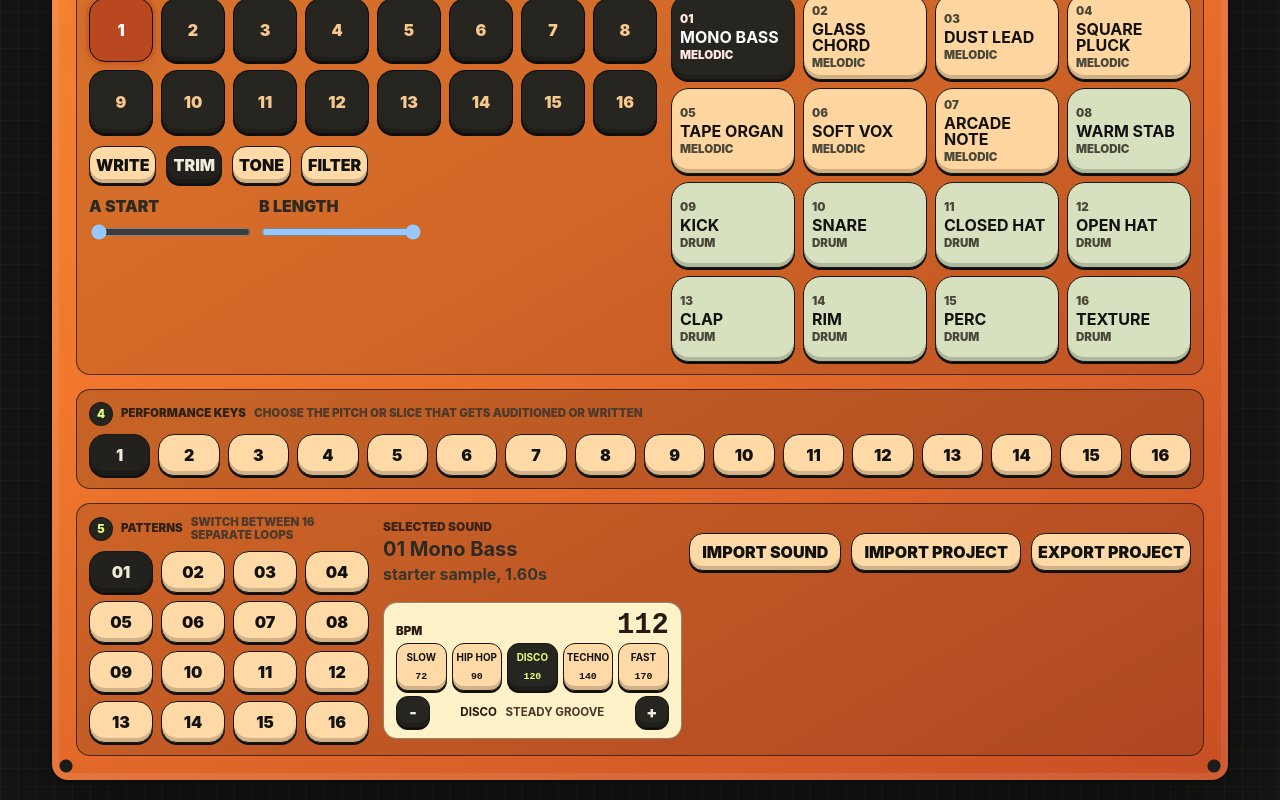
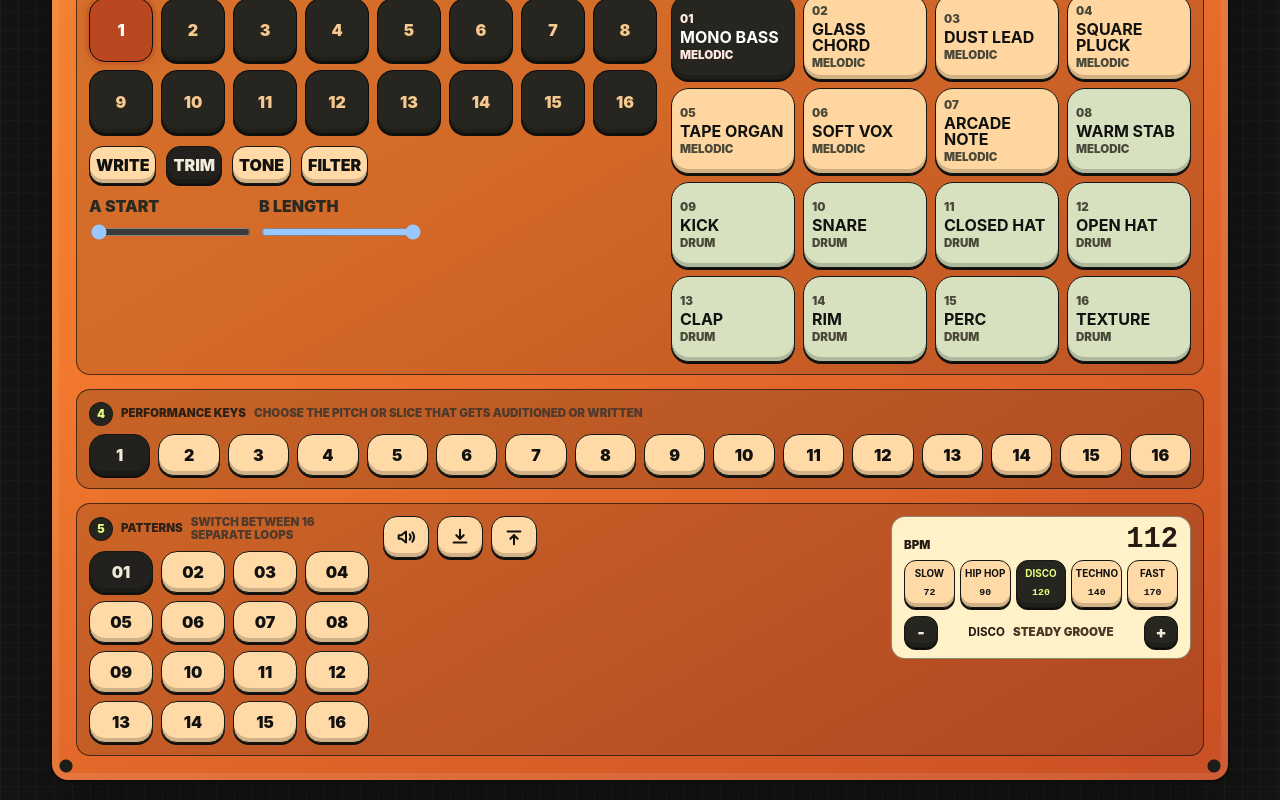
Before and after one commit to DheerajRay/NoteMaker, a React (Vite) app: page / in a window 1280 px wide. Shown: the part 474-1274 px from the top of the page. Built offline with nearby package versions, Linux system fonts and the light colour scheme.

Commit message:
style: streamline lower project controls

```diff
--- a/src/components/Po33Device.tsx
+++ b/src/components/Po33Device.tsx
@@ -281,24 +281,23 @@ export function Po33Device({
             ))}
           </div>
 
-          <div className="slot-editor" aria-label="Selected slot details">
-            <div>
-              <p className="device-eyebrow">selected sound</p>
-              <h2>{format2(activeSlot.id)} {activeSlot.name}</h2>
-              <p>{activeSlot.sample ? `${activeSlot.sample.sourceType} sample, ${activeSlot.sample.durationSeconds.toFixed(2)}s` : "empty slot"}</p>
+          <div className="slot-editor" aria-label="Project controls">
+            <div className="file-actions" aria-label="File actions">
+              <label className="file-control icon-control" title="Import sound">
+                <Icon glyph="sound" />
+                <span className="sr-only">import sound</span>
+                <input type="file" accept="audio/*" onChange={(event) => onImportSample(event.target.files?.[0])} />
+              </label>
+              <label className="file-control icon-control" title="Import project">
+                <Icon glyph="import" />
+                <span className="sr-only">import project</span>
+                <input type="file" accept="application/json,.json,.notemaker" onChange={(event) => void handleProjectImport(event.target.files?.[0])} />
+              </label>
+              <button type="button" className="icon-control" aria-label="Export project" title="Export project" onClick={onExportProject}>
+                <Icon glyph="export" />
+              </button>
               {importError ? <p className="error-text">{importError}</p> : null}
             </div>
-            <label className="file-control">
-              import sound
-              <input type="file" accept="audio/*" onChange={(event) => onImportSample(event.target.files?.[0])} />
-            </label>
-            <label className="file-control">
-              import project
-              <input type="file" accept="application/json,.json,.notemaker" onChange={(event) => void handleProjectImport(event.target.files?.[0])} />
-            </label>
-            <button type="button" onClick={onExportProject}>
-              export project
-            </button>
             <TempoControl tempo={project.tempo} onTempoChange={onTempoChange} />
           </div>
         </section>
@@ -587,6 +586,34 @@ function GuideItem({ title, body }: { title: string; body: string }) {
   );
 }
 
+function Icon({ glyph }: { glyph: "sound" | "import" | "export" }) {
+  return (
+    <svg className="control-icon" viewBox="0 0 24 24" aria-hidden="true" focusable="false">
+      {glyph === "sound" ? (
+        <>
+          <path d="M4 14h3l5 4V6l-5 4H4z" />
+          <path d="M16 9c1.3 1.7 1.3 4.3 0 6" />
+          <path d="M19 7c2.2 3 2.2 7 0 10" />
+        </>
+      ) : null}
+      {glyph === "import" ? (
+        <>
+          <path d="M12 4v10" />
+          <path d="M8 10l4 4 4-4" />
+          <path d="M5 18h14" />
+        </>
+      ) : null}
+      {glyph === "export" ? (
+        <>
+          <path d="M12 20V10" />
+          <path d="M8 14l4-4 4 4" />
+          <path d="M5 6h14" />
+        </>
+      ) : null}
+    </svg>
+  );
+}
+
 function Knob({ slot, knob, mode, onChange }: { slot: SoundSlot; knob: "a" | "b"; mode: ParamMode; onChange: (knob: "a" | "b", value: number) => void }) {
   const config =
     mode === "trim"
--- a/src/styles.css
+++ b/src/styles.css
@@ -164,7 +164,7 @@ h2 {
 .transport-cluster,
 .mode-row,
 .knob-row,
-.slot-editor {
+.file-actions {
   display: flex;
   align-items: center;
   gap: 10px;
@@ -491,19 +491,44 @@ h2 {
 }
 
 .slot-editor {
-  justify-content: end;
+  display: grid;
+  grid-template-columns: minmax(140px, 1fr) minmax(260px, 300px);
+  align-items: start;
+  gap: 14px;
+  justify-content: stretch;
   color: #2b2a22;
 }
 
-.slot-editor > div {
-  margin-right: auto;
-  display: grid;
-  gap: 5px;
+.file-actions {
+  align-content: start;
+  align-items: start;
+  justify-content: start;
+  gap: 8px;
 }
 
-.slot-editor p:not(.device-eyebrow) {
-  color: #38362c;
-  font-weight: 700;
+.file-actions .error-text {
+  flex-basis: 100%;
+}
+
+.icon-control {
+  width: 46px;
+  min-width: 46px;
+  min-height: 42px;
+  display: inline-grid;
+  place-items: center;
+  padding: 0;
+  border-radius: 14px;
+}
+
+.control-icon {
+  width: 22px;
+  height: 22px;
+  display: block;
+  fill: none;
+  stroke: currentColor;
+  stroke-width: 2.2;
+  stroke-linecap: round;
+  stroke-linejoin: round;
 }
 
 .tempo-module {
@@ -605,6 +630,11 @@ h2 {
   place-items: center;
   position: relative;
   padding: 0 12px;
+}
+
+.file-control.icon-control {
+  min-width: 46px;
+  padding: 0;
 }
 
 .file-control input {
@@ -936,16 +966,32 @@ h2 {
 
   .slot-editor {
     display: grid;
+    grid-template-columns: 1fr;
     justify-content: stretch;
     gap: 8px;
   }
 
-  .slot-editor > div {
-    margin-right: 0;
+  .file-actions {
+    justify-content: start;
+    gap: 7px;
   }
 
-  .file-control,
-  .slot-editor > button,
+  .icon-control {
+    width: 42px;
+    min-width: 42px;
+    min-height: 38px;
+    border-radius: 12px;
+  }
+
+  .file-control.icon-control {
+    min-width: 42px;
+  }
+
+  .control-icon {
+    width: 20px;
+    height: 20px;
+  }
+
   .tempo-module {
     width: 100%;
     min-width: 0;
```
Also changed, not shown: 1 other file (tests, documents, lock files or other folders).
